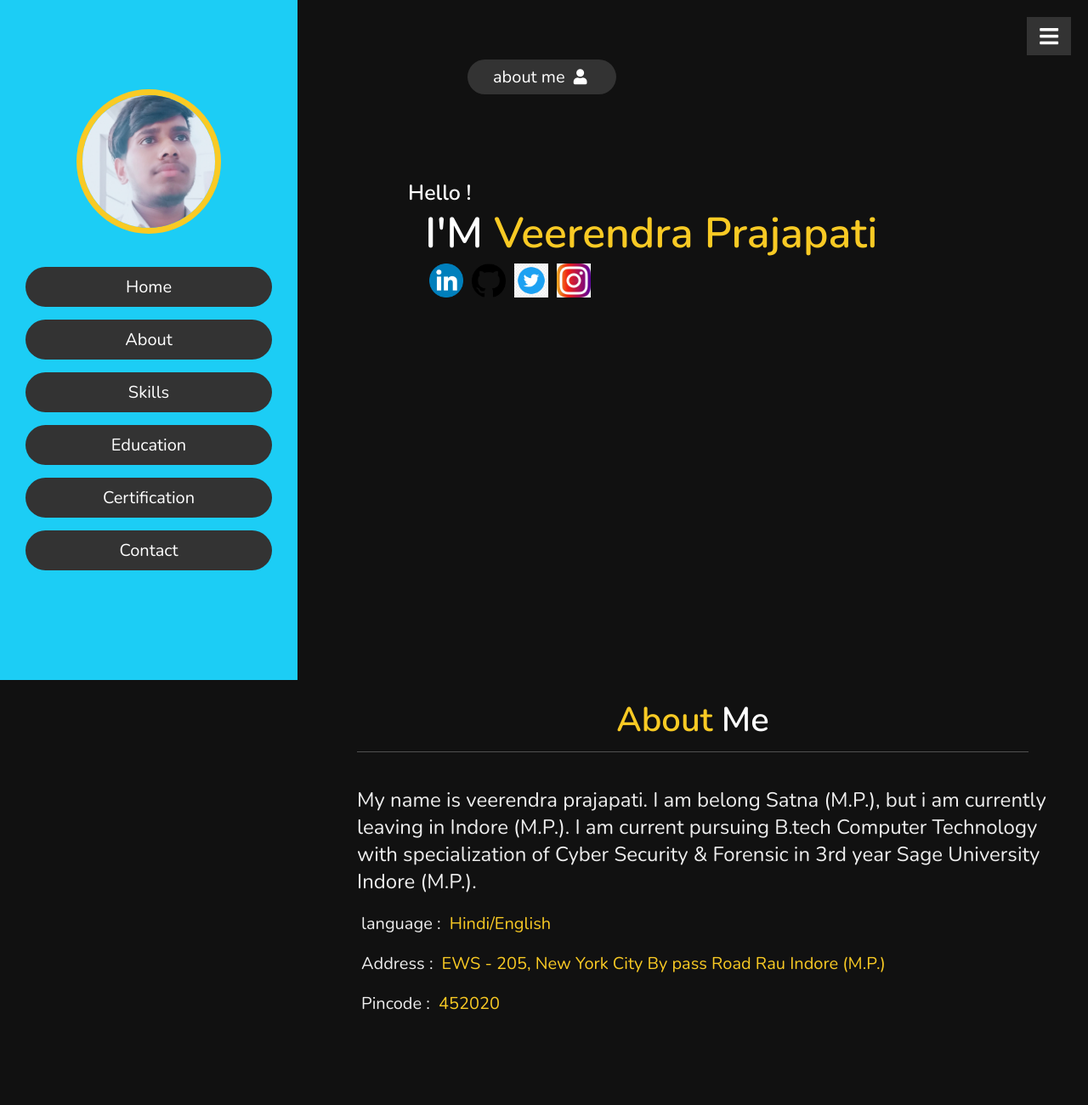
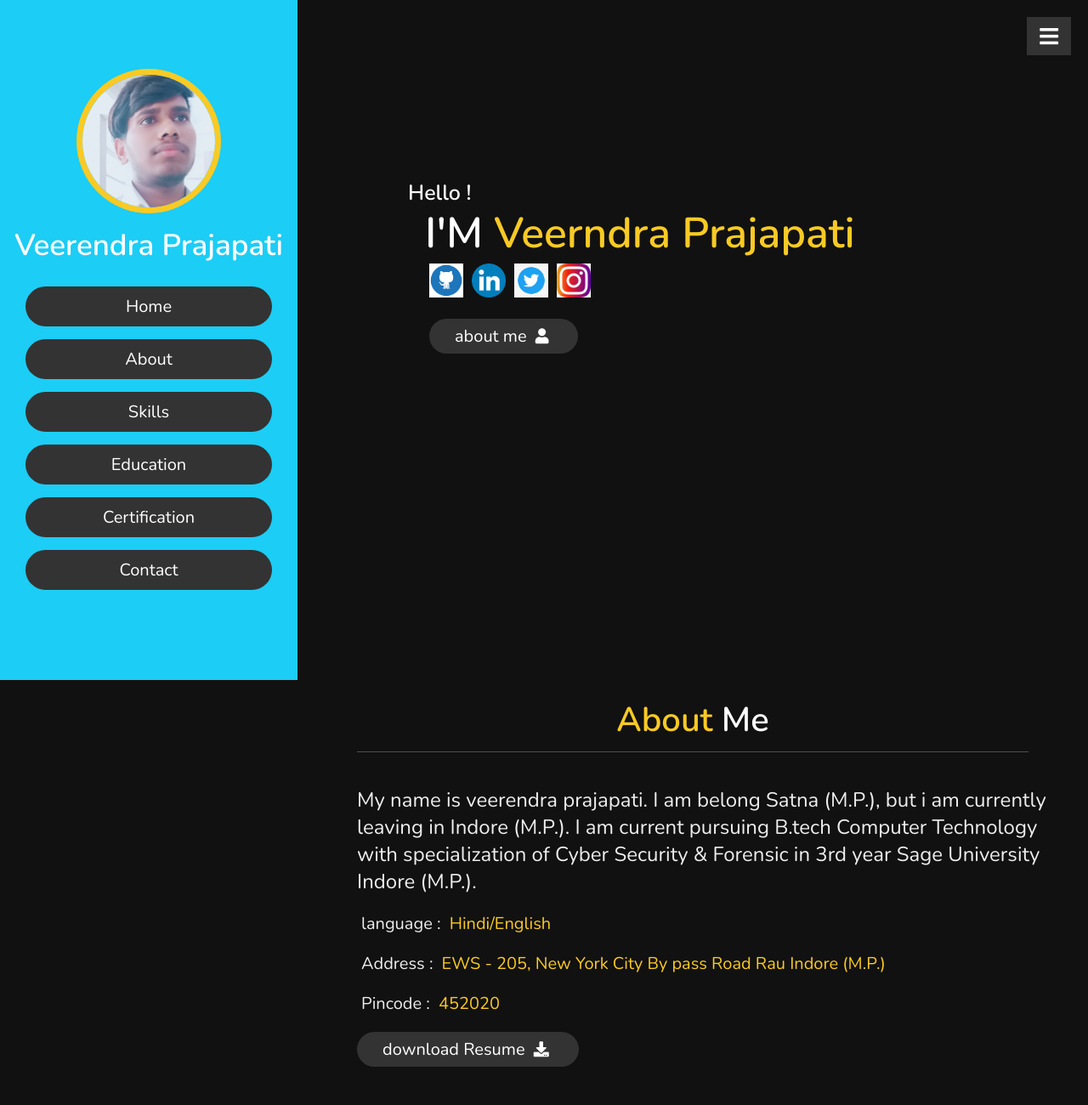
Before and after one commit to veeru-9209/veerendraprajapati.github.io, a plain HTML site: page index.html in a window 1280 px wide. Shown: the top 1300 px of the page at 85% size. Drawn offline with nearby package versions, Linux system fonts and the light colour scheme.

Commit message:
Update index.html

```diff
--- a/index.html
+++ b/index.html
@@ -20,8 +20,7 @@
 
     <div class="user">
         <img src="images/pic2.jpg" alt="">
-        <!-- <h3 class="name">Veerendra Prajapati</h3> -->
-        <!-- <p class="post">front end developer</p> -->
+        <h3 class="name">Veerendra Prajapati</h3>
     </div>
 
     <nav class="navbar">
@@ -45,19 +44,16 @@
 
 <section class="home" id="home">
     <div class="bg-img">
+
     <h3>Hello !</h3>
-    <h1>I'M
-        <span >Veerendra Prajapati</span></h1>
-        <div >
-            <a href="https://www.linkedin.com/in/veerendra-prajapati-49180a220/"><img src="images/linkedin.png"></a>
-            <a href="https://github.com/veeru-9209"><img src="images/github.png" ></a>
-            <a href="https://github.com/veeru-9209"><img src="images/twitter.png" ></a>
-            <a href="https://github.com/veeru-9209"><img src="images/instagram.jpg" ></a>
+    <h1>I'M <span>Veerndra Prajapati</span></h1>
+    <a href="https://github.com/veeru-9209" target="_blank"><img src="images/git_hub.png" alt=""></a>
+    <a href="https://www.linkedin.com/in/veerendra-prajapati-49180a220/" target="_blank"><img src="images/linkedin.png" alt=""></a>
+    <a href="https://twitter.com/VeeruPr77946275?t=sW__8IqudQCjnQvSgMWKbw&s=08" target="_blank"><img src="images/twitter.png" alt=""></a>
+    <a href="https://www.instagram.com/invites/contact/?i=1keppiv4k7bdb&utm_content=dn0p73j" target="_blank"><img src="images/instagram.jpg" alt=""></a>
+    <a href="#about"><button class="btn1">about me <i class="fas fa-user"></i></button></a>
+
     </div>
-    <!-- <p></p> -->
-       <a href="#about" ><button class="btn">about me <i class="fas fa-user"></i></button></a>
-    </div>
-
 </section>
 
 <!-- home section ends -->
@@ -71,21 +67,24 @@
     <div class="row">
 
         <div class="info">
-         <p>My name is veerendra prajapati. I am belong Satna (M.P.), but i am currently leaving in Indore (M.P.). I am current pursuing B.tech Computer Technology with
-            specialization of Cyber Security & Forensic in 3rd year Sage University Indore (M.P.).  </p>
+            <p>My name is veerendra prajapati. I am belong Satna (M.P.), but i am currently leaving in Indore
+                (M.P.). I am current pursuing B.tech Computer Technology with
+                specialization of Cyber Security & Forensic in 3rd year Sage University Indore (M.P.). </p>
             <h3> <span> language : </span> Hindi/English </h3>
             <h3><span>Address :</span> EWS - 205, New York City By pass Road Rau Indore (M.P.)</h3>
             <h3><span>Pincode : </span>452020</h3>
-        <a href="images/veerendra_resume.pdf"><button class="btn1"> download Resume <i class="fas fa-download"></i> </button></a>
+            <a href="images/veerendra_resume.pdf" target="_blank"><button class="btn"> download Resume <i
+                        class="fas fa-download"></i> </button></a>
         </div>
 
     </div>
 
 </section>
 
+
 <!-- about section ends -->
 
-<!-- Skill section start -->
+<!-- Skills section starts -->
 
 <section class="skill" id="skill">
 
@@ -138,9 +137,9 @@
 
 </section>
 
-<!-- skill section ends -->
+<!-- skiils section end -->
+<!-- education section starts  -->
 
-<!-- education section starts  -->
 
 <section class="education" id="education">
 
@@ -166,7 +165,8 @@
             <i class="fas fa-graduation-cap"></i>
             <span>2024</span>
             <h3>Graduation</h3>
-        <p>I'm perceiving B.Tech (Computer Technology) with specialization of Cyber Security & Forensic from Sage University Indore with result of 8.36% CGPA in 3rd semester. </p>
+            <p>I'm perceiving B.Tech (Computer Technology) with specialization of Cyber Security & Forensic from
+                Sage University Indore with result of 8.36% CGPA in 3rd semester. </p>
         </div>
 
 
@@ -218,13 +218,13 @@
 
 <section class="contact" id="contact">
 
-<h1 class="heading"> <span>Contact</span> </h1>
+<h1 class="heading"> <span>contact</span> me </h1>
 
 <div class="row">
 
     <div class="content">
 
-        <h3 class="title">Contact info</h3>
+        <h3 class="title">contact info</h3>
 
         <div class="info">
             <h3> <i class="fas fa-envelope"></i> veerandra.prajapati7792@sageuniversity.in </h3>
@@ -241,7 +241,7 @@
         <input type="email" placeholder="email" class="box">
         <input type="text" placeholder="project" class="box">
         <textarea name="" id="" cols="30" rows="10" class="box message" placeholder="message"></textarea>
-        <button type="submit" class="btn2"> send <i class="fas fa-paper-plane"></i> </button>
+        <button type="submit" class="btn"> send <i class="fas fa-paper-plane"></i> </button>
 
     </form>
 
@@ -259,6 +259,7 @@
 </a>
 
 
+
 <!-- jquery cdn link  -->
 <script src="https://cdnjs.cloudflare.com/ajax/libs/jquery/3.6.0/jquery.min.js"></script>
 
```
Lines whose indentation alone changed are shown as unchanged.
